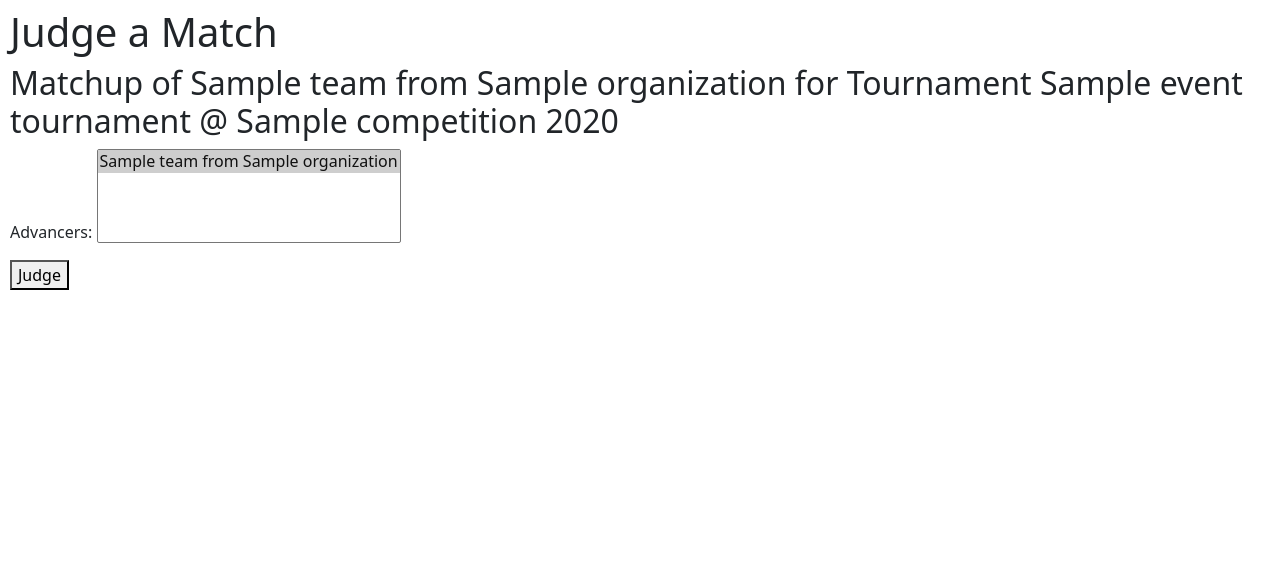
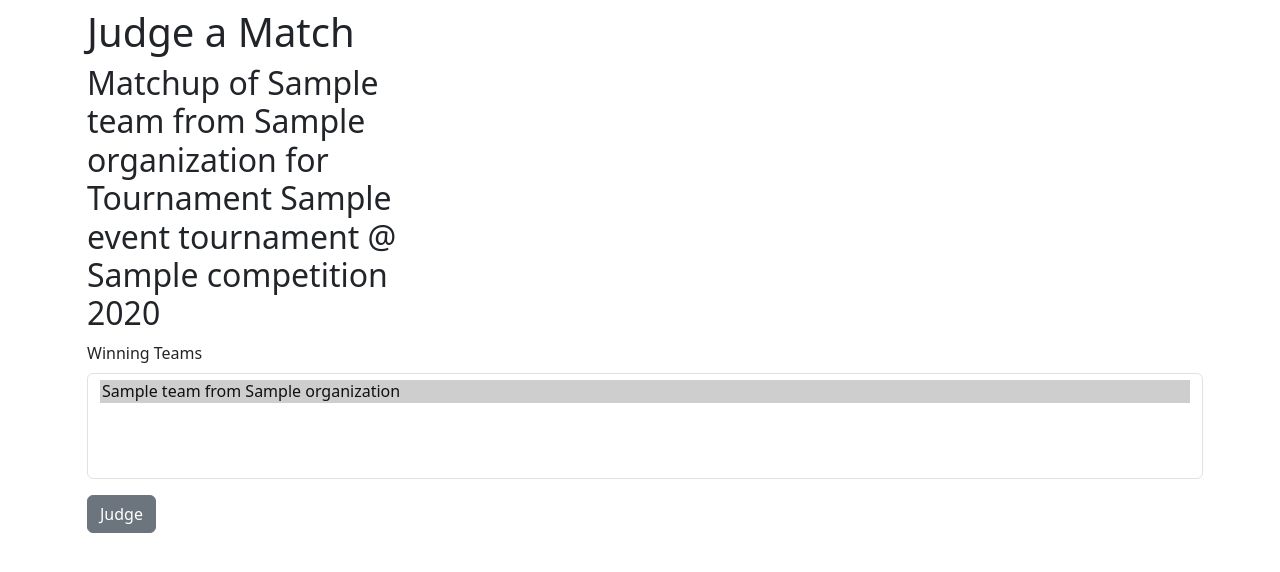
Before and after one commit to CompServer/CompServer, a Django app: page /match/1/judge/ in a window 1280 px wide. Shown: the part 56-628 px from the top of the page. Run offline with Django 4.2, Linux system fonts and the light colour scheme; a user stored in the database is signed in; tables that the repository leaves empty hold one stand-in row (values such as "Sample post"); some libraries are stand-ins or nearby versions.

Commit message:
cw updated match_judge

```diff
--- a/competitions/forms.py
+++ b/competitions/forms.py
@@ -16,6 +16,7 @@ class JudgeForm(forms.ModelForm):
             self.fields['advancers'].queryset = possible_advancers
 
         self.possible_advancers = possible_advancers
+        self.fields['advancers'].label = "Winning Teams"
 
     def is_valid(self):
         assert isinstance(self.instance, Match)
--- a/competitions/templates/competitions/match_judge.html
+++ b/competitions/templates/competitions/match_judge.html
@@ -1,9 +1,12 @@
 {% extends "skeleton.html" %}
 {% load i18n %}
+{% load crispy_forms_tags %}
 
 {% block title %} {% translate "Judge a Match Form" %} {% endblock %}
 
 {% block content %}
+    <div class='container'>
+        <div class='col-md-4'>
         <h1>{% translate "Judge a Match" %}</h1>
         <h2>{% translate "Matchup of " %}
             {% for team in teams %}
@@ -11,10 +14,14 @@
                 {% if not forloop.last %} {% translate "vs" %} {% endif %}
             {% endfor%}
             {% translate "for Tournament" %} {{ match.tournament }}
-    </h2>
-    <form method="post">
+        </h2></div>
+        <div class="row">
+            <div class="col">
+                <form method="post" action="">
                     {% csrf_token %}
-        {{ form.as_p }}
-        <button type="submit">{% translate "Judge" %}</button>
+                    {{ form|crispy }}
+                    <button type="submit" class="btn btn-secondary">{% translate "Judge" %}</button>
                 </form>
+            </div>
+        </div>
 {% endblock %}
```
Lines whose indentation alone changed are shown as unchanged.
